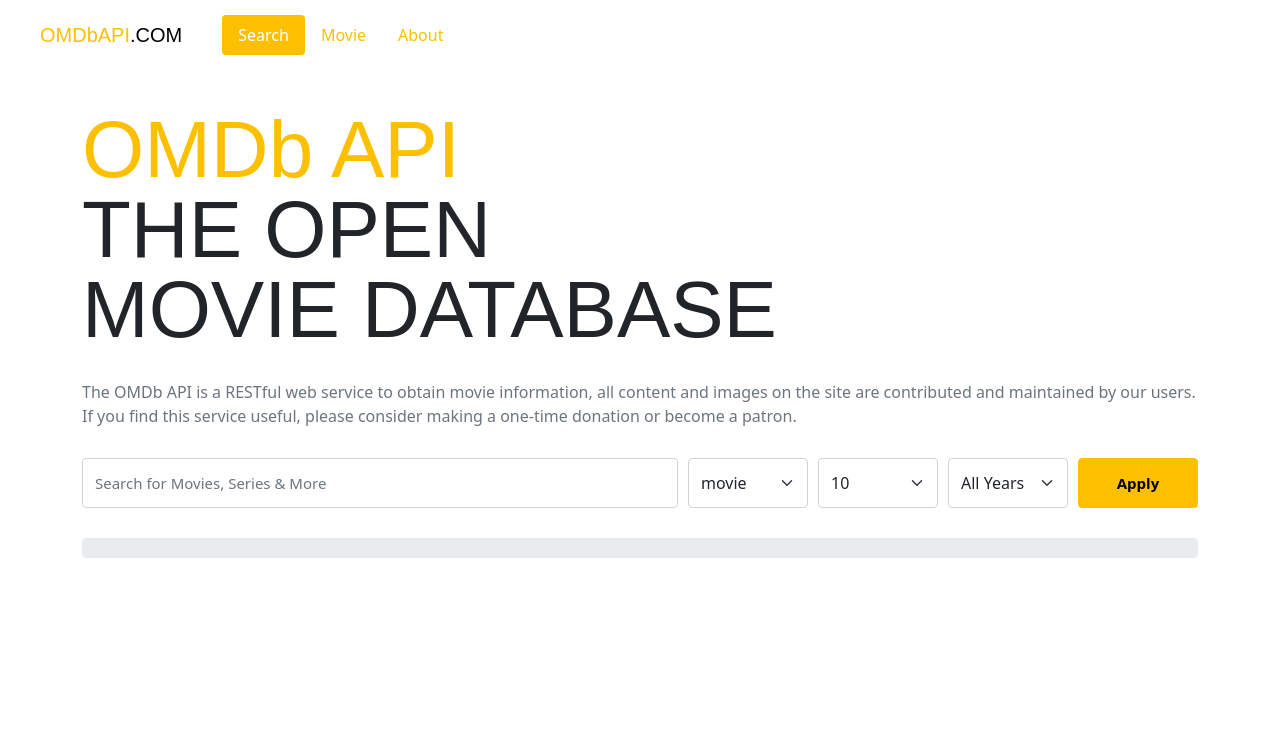
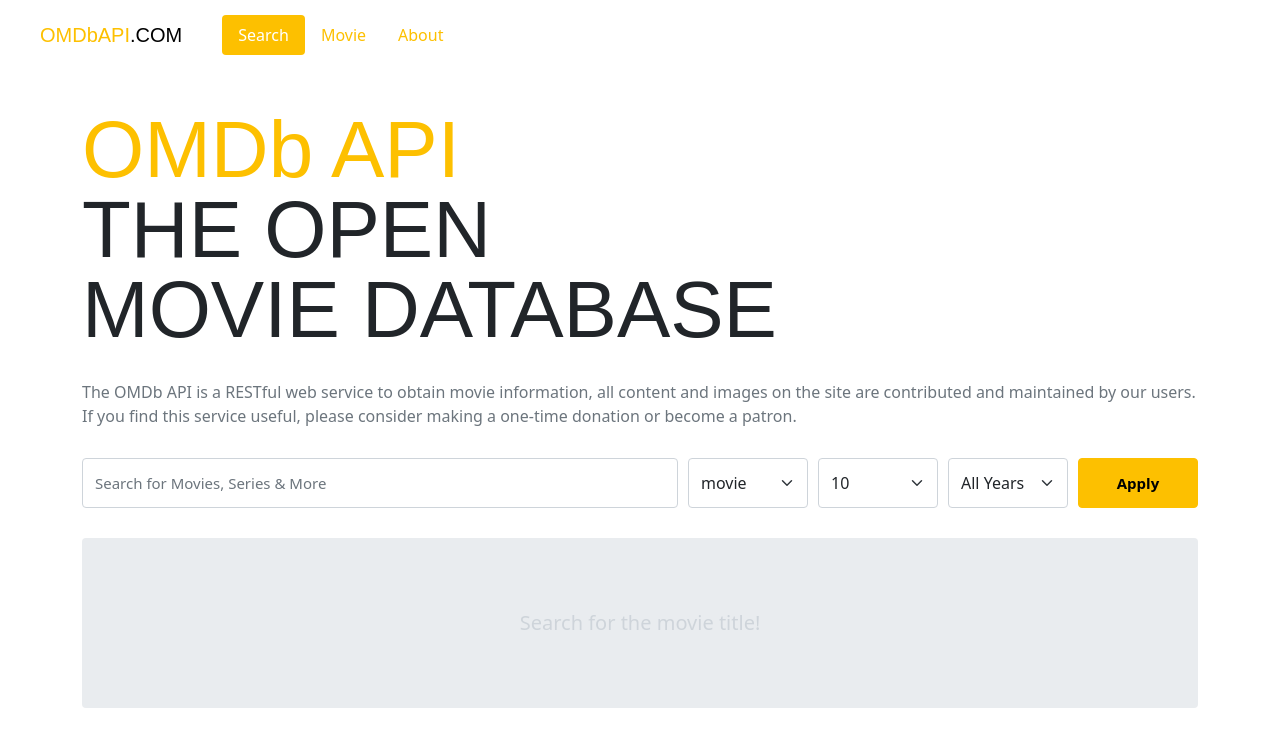
Before and after one commit to yuna8815/vue3-movie-app, a Vue app: page /#/ in a window 1280 px wide. Shown: the top 746 px of the page. Built offline with nearby package versions, Linux system fonts and the light colour scheme; the HTML template or start-up script is replaced by a standard one.

Commit message:
에러메세지 & 로딩

```diff
--- a/src/components/MovieList.vue
+++ b/src/components/MovieList.vue
@@ -1,9 +1,10 @@
 <template>
   <div class="container">
-    <div class="inner">
-      <div class="message">{{ message }}</div>
+    <div :class="{ 'no-result': !movies.length }" class="inner">
+      <div v-if="loading" class="spinner-border text-primary"></div>
+      <div v-if="message" class="message">{{ message }}</div>
 
-      <div class="movies">
+      <div v-else class="movies">
         <MovieItem
           v-for="movie in movies"
           :key="movie.imdbID"
@@ -26,6 +27,9 @@
     },
     message() {
       return this.$store.state.movie.message
+    },
+    loading() {
+      return this.$store.state.movie.loading
     }
   }
 }
@@ -39,7 +43,15 @@
   .inner {
     background-color: $gray-200;
     padding: 10px 0;
-    border-radius: 4px;;
+    border-radius: 4px;
+    text-align: center;
+    &.no-result {
+      padding: 70px 0;
+    }
+  }
+  .message {
+    color: $gray-400;
+    font-size: 20px;
   }
   .movies {
     display: flex;
--- a/src/store/movie.js
+++ b/src/store/movie.js
@@ -1,5 +1,4 @@
 import axios from 'axios';
-import { reject } from 'lodash';
 import _uniqBy from 'lodash/uniqBy'
 
 // movie modules
@@ -9,7 +8,7 @@
   // data!
   state: () => ({
     movies: [],
-    message: '',
+    message: 'Search for the movie title!',
     loading: false
   }),
   // computed!
@@ -39,6 +38,13 @@
     // Exam
     // async searchMovies(context, payload) {
     async searchMovies({ state, commit }, payload) {
+      // 사용자가 새로고침을 하거나 apply 버튼을 여러번 눌러 함수를 여러번 타지 않도록
+      if(state.loading) return
+
+      commit('updateState', {
+        message: '',
+        loading: true
+      })
       try {
         // const { title, type, number, year } = payload
 
@@ -74,6 +80,10 @@
           movies: [],
           message
         })
+      } finally {
+        commit('updateState', {
+          loading: false
+        })
       }
     }
   }
```
